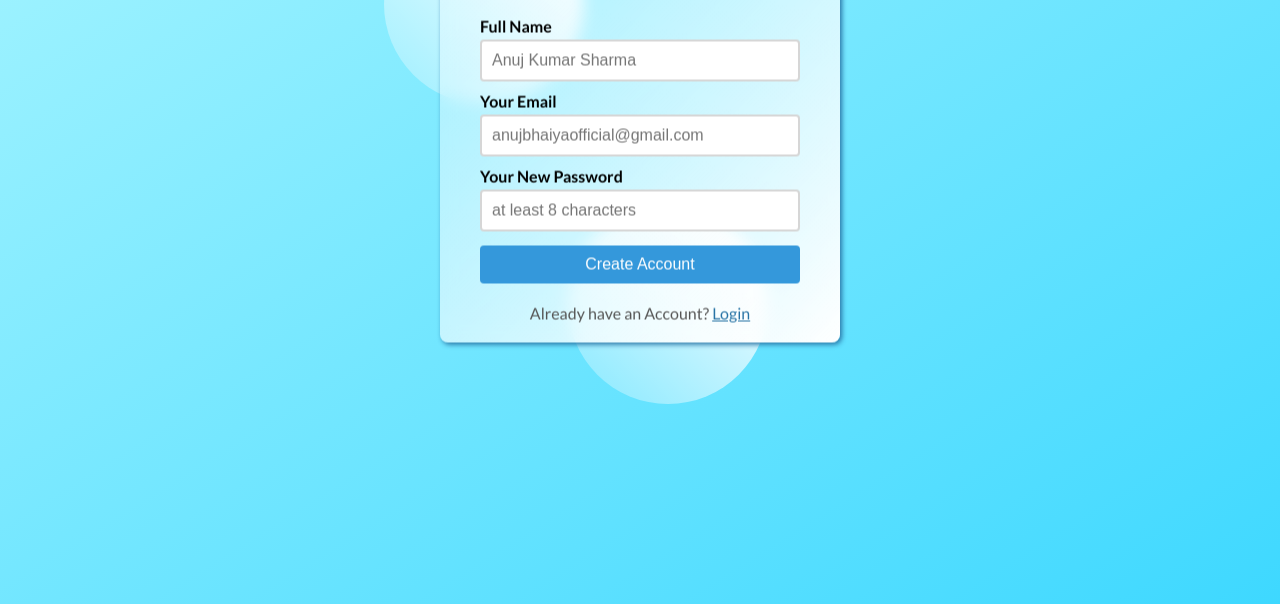
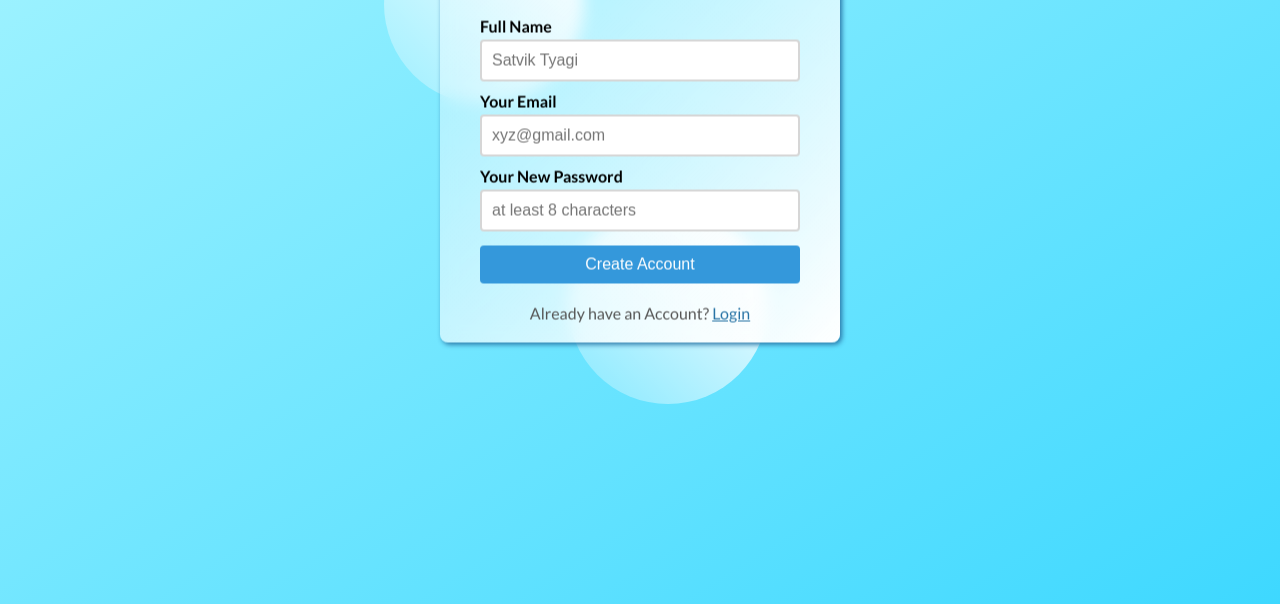
Before and after one commit to SATVIK12380/SignUpPage, a plain HTML site: page index.html in a window 1280 px wide. Shown: the part 196-800 px from the top of the page. Drawn offline with Linux system fonts and the light colour scheme.

Commit message:
Update index.html

```diff
--- a/index.html
+++ b/index.html
@@ -19,11 +19,11 @@
                 <form action="#">
                     <p>
                         <label for="fullname">Full Name</label>
-                        <input type="text" id="fullname" placeholder="Anuj Kumar Sharma" required>
+                        <input type="text" id="fullname" placeholder="Satvik Tyagi" required>
                     </p>
                     <p>
                         <label for="email">Your Email</label>
-                        <input type="email" id="email" placeholder="anujbhaiyaofficial@gmail.com" required>
+                        <input type="email" id="email" placeholder="xyz@gmail.com" required>
                     </p>
                     <p>
                         <label for="password">Your New Password</label>
```
